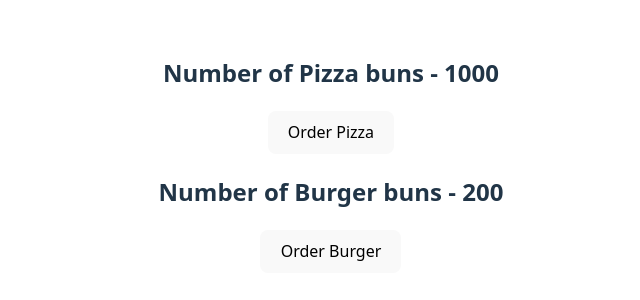
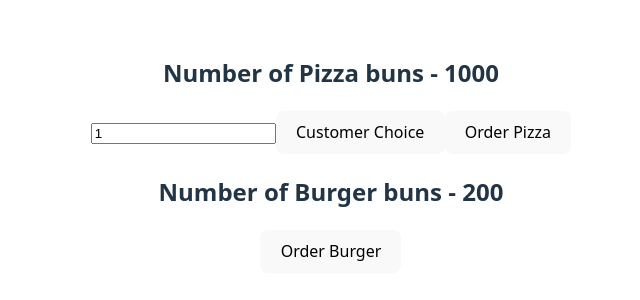
Before and after one commit to Krishnaveni-Mestree/React-Redux-Toolkit, a React (Vite) app: page / in a window 1280 px wide. Shown: the part 246-546 px from the top of the page, without its empty margins (309-949 px from the left). Built offline with nearby package versions, Linux system fonts and the light colour scheme.

Commit message:
we are able to dispatch the pizzaBase based on customerChoice

```diff
--- a/src/components/PizzaView.jsx
+++ b/src/components/PizzaView.jsx
@@ -1,14 +1,17 @@
-import React from 'react'
+import React, { useState } from 'react'
 import { useDispatch, useSelector } from 'react-redux';
-import { pizza_order } from '../features/pizza/pizzaSlice';
+import { customer_choice, pizza_order } from '../features/pizza/pizzaSlice';
 
 function PizzaView() {
+    const [number,setNumber]=useState(1);
     const pizzaBase=useSelector((state)=>state.pizza.pizzaBase);
     const dispatch=useDispatch();
-    console.log(dispatch);
+    //console.log(dispatch);
   return (
     <div>
       <h2>Number of Pizza buns - {pizzaBase}</h2>
+      <input type='text' value={number} onChange={(e)=>setNumber(Number(e.target.value))}/>
+      <button onClick={()=>dispatch(customer_choice(number))}>Customer Choice</button>
       <button onClick={()=>dispatch(pizza_order())}>Order Pizza</button>
     </div>
   )
--- a/src/features/pizza/pizzaSlice.js
+++ b/src/features/pizza/pizzaSlice.js
@@ -10,10 +10,13 @@ const pizzaSlice=createSlice({
     reducers:{
         pizza_order:(state)=>{
             state.pizzaBase--;
+        },
+        customer_choice:(state,action)=>{
+            state.pizzaBase=state.pizzaBase-action.payload;
         }
     }
 });
 
 export default pizzaSlice.reducer;
 
-export const {pizza_order}=pizzaSlice.actions;
+export const {pizza_order, customer_choice}=pizzaSlice.actions;
```
